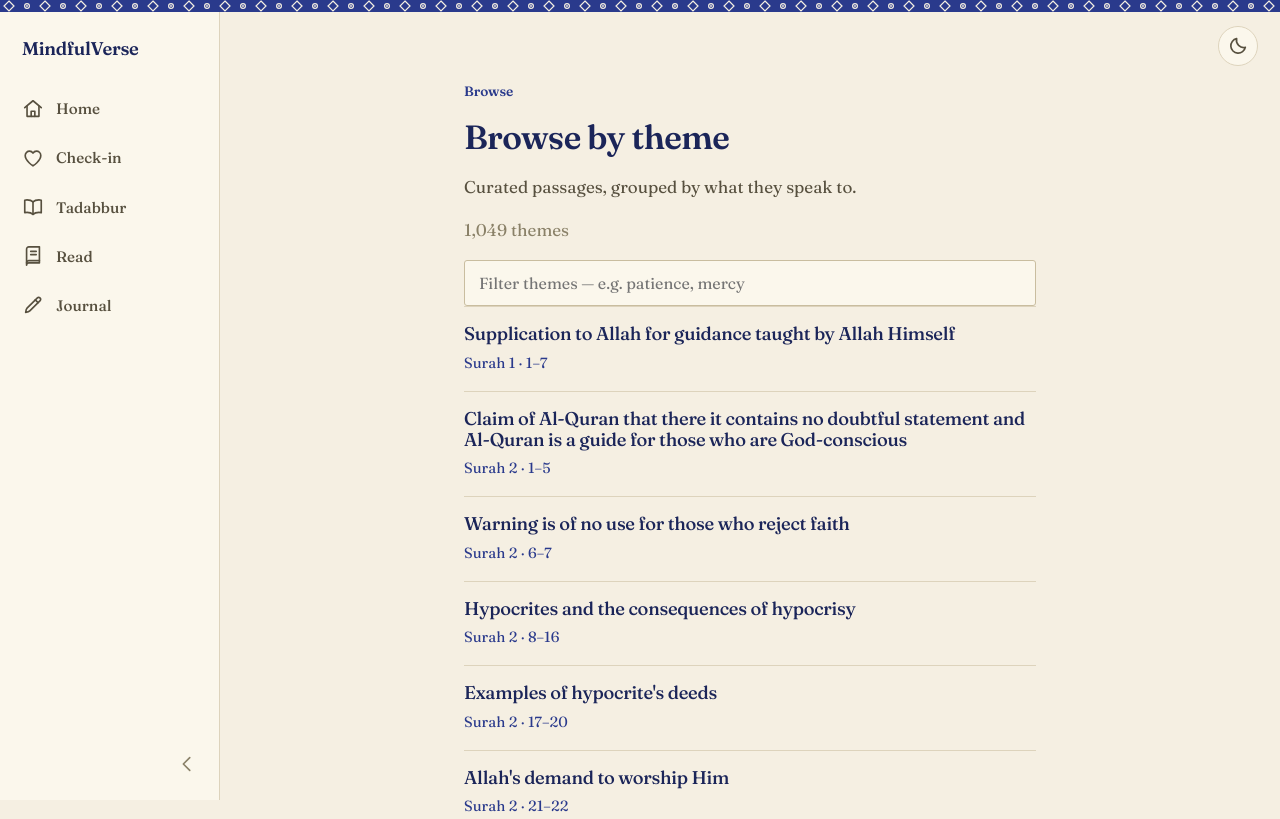
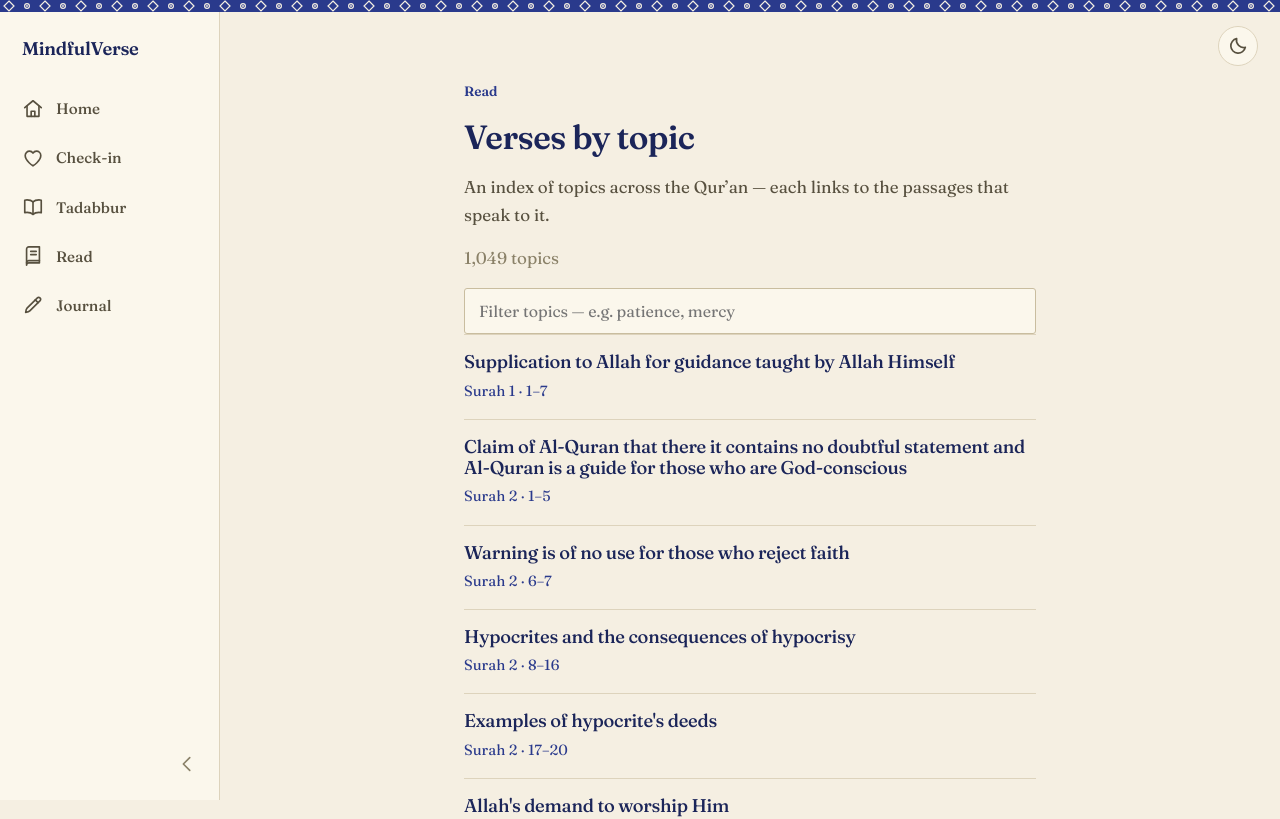
Before and after one commit to mohammedfirdouss/MindfulVerse, a React (Vite) app: page /themes in a window 1280 px wide. Shown: the top 819 px of the page. Built offline with nearby package versions, Linux system fonts and the light colour scheme.

Commit message:
feat: update terminology from "themes" to "topics" for consistency in UI

```diff
--- a/src/pages/Reader.tsx
+++ b/src/pages/Reader.tsx
@@ -51,7 +51,7 @@ export default function Reader() {
         <p className="muted">Browse all 114 surahs.</p>
         <p style={{ margin: "10px 0 0", display: "flex", gap: 18 }}>
           <Link to="/search">Search the translation</Link>
-          <Link to="/themes">Browse by theme</Link>
+          <Link to="/themes">Find verses by topic</Link>
         </p>
       </header>
 
--- a/src/pages/Themes.tsx
+++ b/src/pages/Themes.tsx
@@ -42,7 +42,7 @@ export default function Themes() {
   const [visible, setVisible] = useState(PAGE_SIZE);
 
   useEffect(() => {
-    document.title = "Themes — MindfulVerse";
+    document.title = "Verses by topic — MindfulVerse";
     let alive = true;
     loadThemes()
       .then((rows) => {
@@ -67,7 +67,7 @@ export default function Themes() {
   if (status.kind === "loading") {
     return (
       <div className="container">
-        <p className="muted">Gathering the themes…</p>
+        <p className="muted">Gathering the topics…</p>
       </div>
     );
   }
@@ -76,7 +76,7 @@ export default function Themes() {
     return (
       <div className="container">
         <div className="card stack">
-          <h2>We couldn’t reach the themes</h2>
+          <h2>We couldn’t reach the topics</h2>
           <p className="muted">
             Something interrupted the connection. Take a breath, check your
             network, and try again in a moment.
@@ -93,13 +93,16 @@ export default function Themes() {
   return (
     <div className="container stack">
       <header className="stack">
-        <p className="label">Browse</p>
-        <h1>Browse by theme</h1>
-        <p className="soft">Curated passages, grouped by what they speak to.</p>
+        <p className="label">Read</p>
+        <h1>Verses by topic</h1>
+        <p className="soft">
+          An index of topics across the Qur’an — each links to the passages
+          that speak to it.
+        </p>
         <p className="muted" style={{ margin: 0 }}>
           {filtering
-            ? `${count} ${filtered.length === 1 ? "theme matches" : "themes match"} your filter`
-            : `${count} themes`}
+            ? `${count} ${filtered.length === 1 ? "topic matches" : "topics match"} your filter`
+            : `${count} topics`}
         </p>
       </header>
 
@@ -110,8 +113,8 @@ export default function Themes() {
           setFilter(e.target.value);
           setVisible(PAGE_SIZE);
         }}
-        placeholder="Filter themes — e.g. patience, mercy"
-        aria-label="Filter themes"
+        placeholder="Filter topics — e.g. patience, mercy"
+        aria-label="Filter topics"
         style={{
           width: "100%",
           padding: "12px 14px",
```
